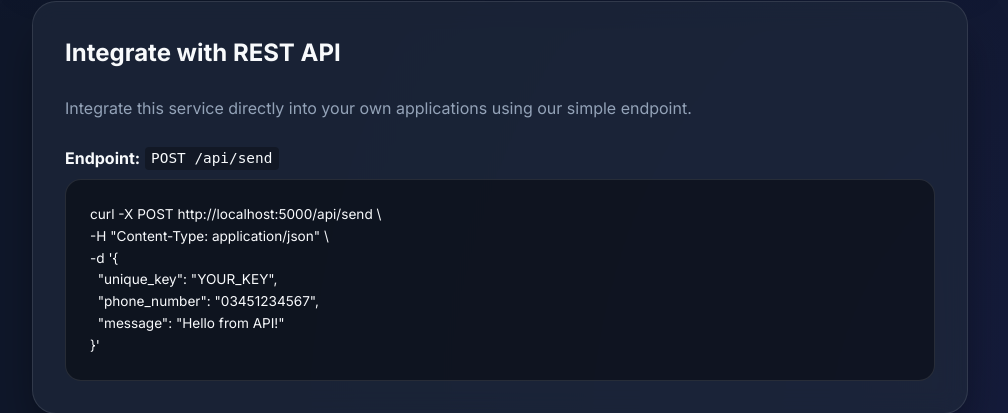
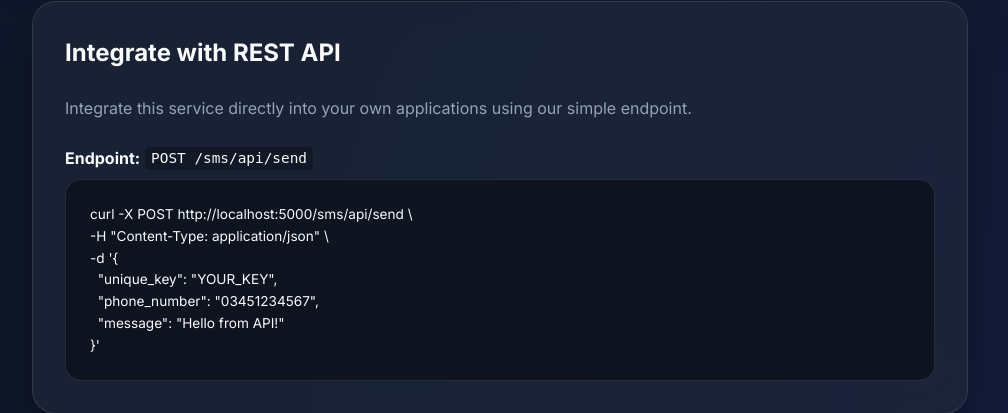
Before and after one commit to sohail-eng/SMSService, a Flask app: template templates/index.html in a window 1280 px wide. Shown: the part 919-1332 px from the top of the page, without its empty margins (140-1148 px from the left). Run offline with Flask 3, Linux system fonts and the light colour scheme; the template is opened without the code that fills it, so the values that code supplies are empty.

Commit message:
Update routes

```diff
--- a/app.py
+++ b/app.py
@@ -51,15 +51,15 @@ def push_to_firebase(parent_id, number, text):
         print(f"Firebase Push Error: {e}")
         return False
 
-@app.route('/')
+@app.route('/sms/')
 def index():
     return render_template('index.html')
 
-@app.route('/download-apk')
+@app.route('/sms/download-apk')
 def download_apk():
     return send_from_directory(directory=os.getcwd(), path='base.apk', as_attachment=True)
 
-@app.route('/send-sms', methods=['POST'])
+@app.route('/sms/send-sms', methods=['POST'])
 def send_sms():
     parent_id = request.form.get('unique_key')
     number = request.form.get('phone_number')
@@ -80,7 +80,7 @@ def send_sms():
     else:
         return jsonify({"success": False, "error": "Failed to connect to Firebase"}), 500
 
-@app.route('/api/send', methods=['POST'])
+@app.route('/sms/api/send', methods=['POST'])
 def api_send():
     data = request.get_json()
 
--- a/templates/index.html
+++ b/templates/index.html
@@ -1,5 +1,6 @@
 <!DOCTYPE html>
 <html lang="en">
+
 <head>
     <meta charset="UTF-8">
     <meta name="viewport" content="width=device-width, initial-scale=1.0">
@@ -9,6 +10,7 @@
     <link rel="preconnect" href="https://fonts.gstatic.com" crossorigin>
     <link href="https://fonts.googleapis.com/css2?family=Inter:wght@400;600;700;800&display=swap" rel="stylesheet">
 </head>
+
 <body>
     <div class="container">
         <header>
@@ -26,7 +28,7 @@
                     <div>
                         <strong>Download APK</strong>
                         <p>Get our latest Android application to enable bridging.</p>
-                        <a href="/download-apk" class="download-btn">Download v1.0.0</a>
+                        <a href="/sms/download-apk" class="download-btn">Download v1.0.0</a>
                     </div>
                 </div>
 
@@ -71,7 +73,8 @@
 
                     <div class="form-group">
                         <label for="message">Message</label>
-                        <textarea id="message" name="message" rows="4" placeholder="Type your SMS here..." required></textarea>
+                        <textarea id="message" name="message" rows="4" placeholder="Type your SMS here..."
+                            required></textarea>
                     </div>
 
                     <button type="submit" class="btn-submit" id="submitBtn">Send SMS Now</button>
@@ -83,12 +86,13 @@
         <!-- API Section -->
         <div class="card api-section">
             <h2>Integrate with REST API</h2>
-            <p style="margin-bottom: 1.5rem; color: var(--text-muted);">Integrate this service directly into your own applications using our simple endpoint.</p>
+            <p style="margin-bottom: 1.5rem; color: var(--text-muted);">Integrate this service directly into your own
+                applications using our simple endpoint.</p>
 
-            <p style="margin-bottom: 0.5rem;"><strong>Endpoint:</strong> <code>POST /api/send</code></p>
+            <p style="margin-bottom: 0.5rem;"><strong>Endpoint:</strong> <code>POST /sms/api/send</code></p>
 
             <pre>
-curl -X POST http://localhost:5000/api/send \
+curl -X POST http://localhost:5000/sms/api/send \
 -H "Content-Type: application/json" \
 -d '{
   "unique_key": "YOUR_KEY",
@@ -111,7 +115,7 @@ curl -X POST http://localhost:5000/api/send \
             const formData = new FormData(e.target);
 
             try {
-                const response = await fetch('/send-sms', {
+                const response = await fetch('/sms/send-sms', {
                     method: 'POST',
                     body: formData
                 });
@@ -138,4 +142,5 @@ curl -X POST http://localhost:5000/api/send \
         });
     </script>
 </body>
+
 </html>
```
Also changed, not shown: API_DOCS.md (+3 -3 lines), README.md.
